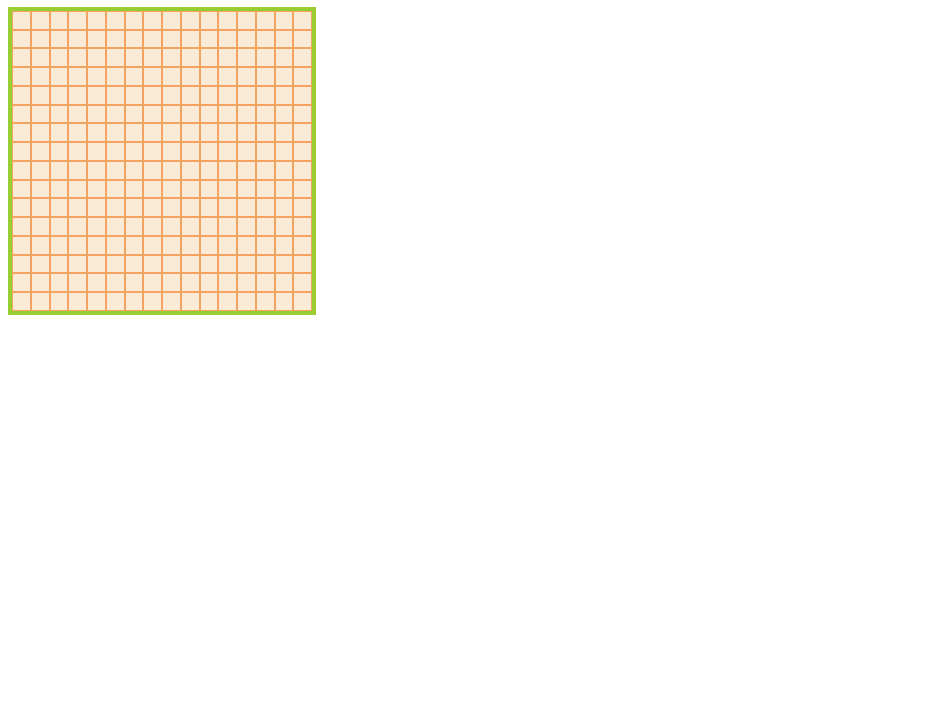
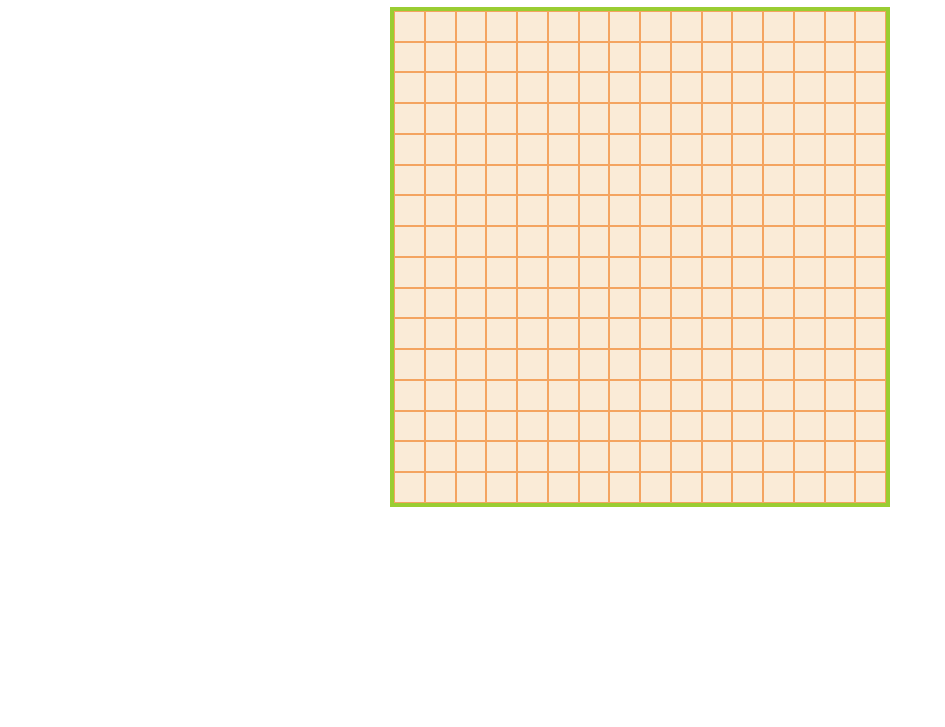
Before and after one commit to Arjuniest/sketchy, a plain HTML site: page index.html in a window 1280 px wide. Shown: the part 73-800 px from the top of the page, without its empty margins (0-945 px from the left). Drawn offline with Linux system fonts and the light colour scheme.

Commit message:
Centre the body

```diff
--- a/styles.css
+++ b/styles.css
@@ -1,7 +1,13 @@
+body {
+    max-width: 500px;
+    margin: auto;
+}
+
+
 .container {
     border: 4px solid yellowgreen;
-    max-height: 300px;
-    max-width: 300px;
+    max-height: 500px;
+    max-width: 500px;
     display: grid;
     grid-template-columns: 1fr 1fr 1fr 1fr 1fr 1fr 1fr 1fr 1fr 1fr 1fr 1fr 1fr 1fr 1fr 1fr;
     background-color: antiquewhite;
```
